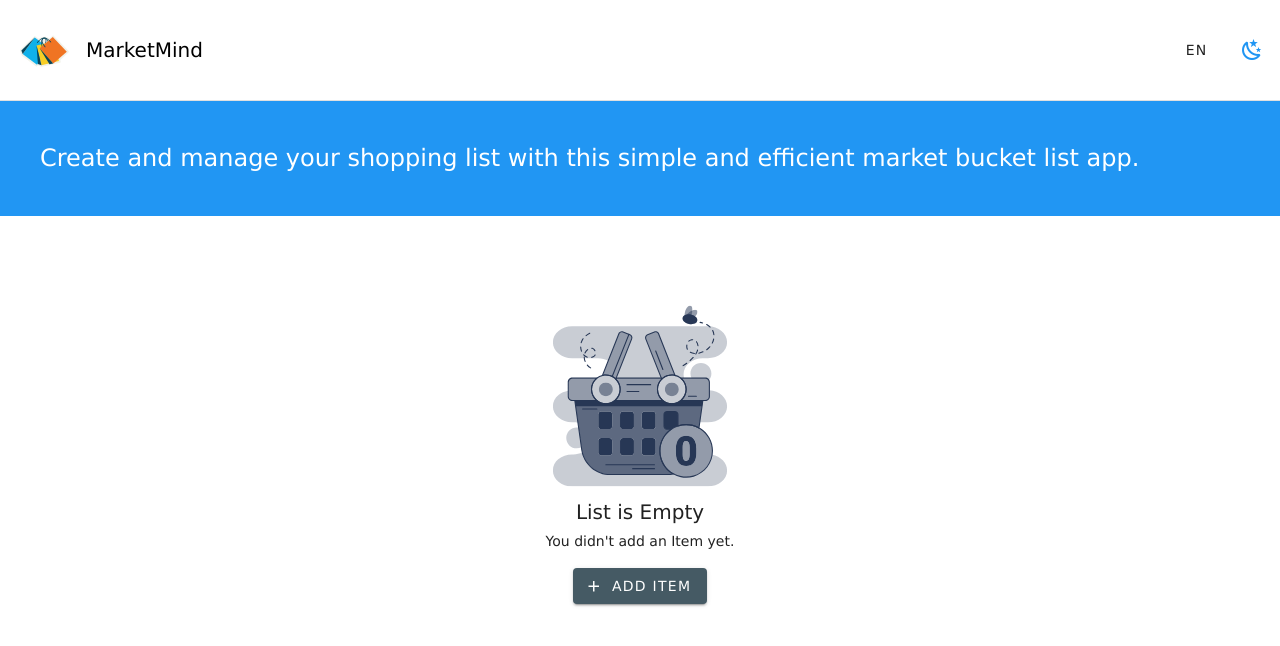
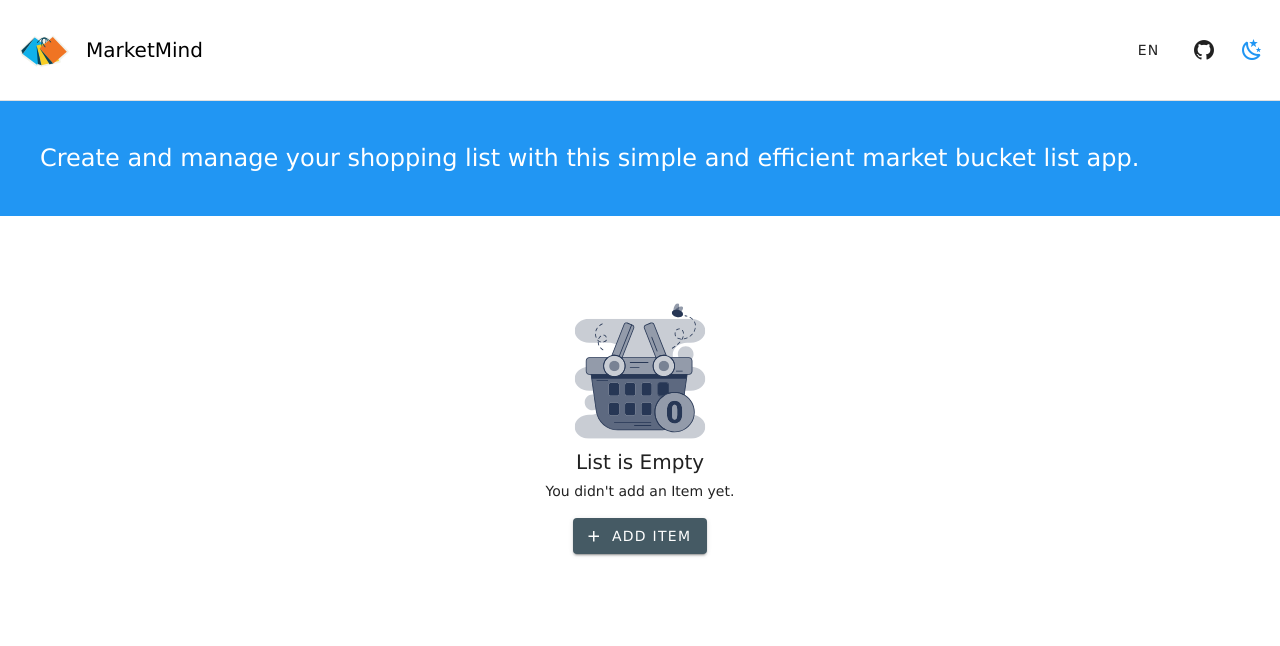
Before and after one commit to abdken1359/MarketMind-remastered, a Nuxt app: page / in a window 1280 px wide. Shown: the top 646 px of the page. Built offline with nearby package versions, Linux system fonts and the light colour scheme.

Commit message:
Ready to be deployed

```diff
--- a/app.vue
+++ b/app.vue
@@ -37,6 +37,14 @@ useHead({
   }
  ]
 })
+const {t}=useI18n()
+useSeoMeta({
+  ogTitle:'MarketMind - Shopping Cart App',
+  ogDescription:t('heroMessage'),
+  ogImage:'/Icons/apple-touch-icon.png',
+  ogType:'website',
+  ogUrl:'https://marketmindapp.netlify.app'
+})
 
 const theme=useThemeStore()
 </script>
--- a/assets/app.css
+++ b/assets/app.css
@@ -9,4 +9,5 @@ img{
     width: 100%;
     object-fit: cover;
     object-position: center;
+    height: auto;
 }
--- a/components/content/cart.vue
+++ b/components/content/cart.vue
@@ -42,9 +42,9 @@
                     <NuxtImg :src="`/Images/ItemsCategories/mignified/${c.category}.jpg`" :alt="c.category" height="300"/>
                     <v-card-item>
                         <v-card-title>
-                            <div class="d-flex align-center ga-4">
+                            <div class="d-flex flex-column align-center ga-2">
                                 <span>{{ c.name }}</span>
-                                <v-spacer></v-spacer>
+
                                 <span :class="decidePriceColor">{{ c.totalPrice }} {{ c.currency }}</span>
                             </div>
                         </v-card-title>
--- a/components/content/emptyList.vue
+++ b/components/content/emptyList.vue
@@ -1,6 +1,16 @@
+<style scoped>
+.myImg{
+    width: 150px!important;
+    height: 150px!important;
+
+}
+</style>
 <template>
     <v-empty-state :title="t('noItemsTitle')"
-    :text="t('noItemsText')" :image="`/Images/${decideImage}`" class="mt-16" >
+    :text="t('noItemsText')"  class="mt-16" >
+    <template #media>
+        <v-img :src="`/Images/${decideImage}`"  class="mx-auto myImg" :alt="t('noItemsTitle')"></v-img>
+    </template>
     <template #actions>
         <v-btn :color="decideColor" prepend-icon="mdi-plus" @click="utils.showAddToCartModal">{{ t('noItemsAction') }}</v-btn>
     </template>
--- a/components/navigation/mainNavbar.vue
+++ b/components/navigation/mainNavbar.vue
@@ -21,20 +21,28 @@
     background-color: transparent !important;
 
 }
-
+.logoImg{
+    width: 50px;
+    height: 50px;
+}
 </style>
 <template>
     <v-app-bar flat class="border-b-thin " :class="theme.isDark?'nav-background':''" height="100">
         <v-app-bar-title>
             <NuxtLink :to="`/${realLang}`" class="logo">
-                <NuxtImg src="/app_logo.svg"  width="50" height="50" alt="Logo"/>
+                <NuxtImg src="/app_logo.svg" class="logoImg" alt="Logo"/>
                 <span class="font-bold d-none d-md-block">MarketMind</span>
             </NuxtLink>
         </v-app-bar-title>
 
         <template #append>
            <ContentLanguageMenu/>
+           <v-btn icon="mdi-github" href="https://marketmindapp.netlify.app" target="_blank"
+            :aria-label="$t('github')">
+
+           </v-btn>
            <ContentThemeSwitcher/>
+
         </template>
 
     </v-app-bar>
--- a/i18n/locales/en.json
+++ b/i18n/locales/en.json
@@ -1,6 +1,7 @@
 {
     "light": "Switch to light mode",
      "dark": "Switch to dark mode",
+     "github":"See app on Github",
     "heroMessage":"Create and manage your shopping list with this simple and efficient market bucket list app.",
     "noItemsTitle":"List is Empty",
     "noItemsText":"You didn't add an Item yet.",
--- a/i18n/locales/fr.json
+++ b/i18n/locales/fr.json
@@ -1,6 +1,7 @@
 {
    "light":"Passer en mode clair",
    "dark":"Passer en mode sombre" ,
+   "github":"Regarder le projet sur Github",
 
     "heroMessage": "Créez et gérez votre liste de courses avec cette application simple et efficace de panier de marché.",
     "noItemsTitle": "Le Panier est vide",
--- a/pages/index.vue
+++ b/pages/index.vue
@@ -13,12 +13,13 @@ import { ContentCart } from '#components';
 const head= useLocaleHead()
 const items=useItemsStore();
 const utils=useUtilitiesStore();
+const {t}=useI18n()
 useHead({
     title:'MarketMind - Shopping Cart App',
     meta:[
         {
             name:'description',
-            content:'Create and manage your shopping list with this simple and efficient market bucket list app.',
+            content:t('heroMessage'),
 
         }
     ]
```
